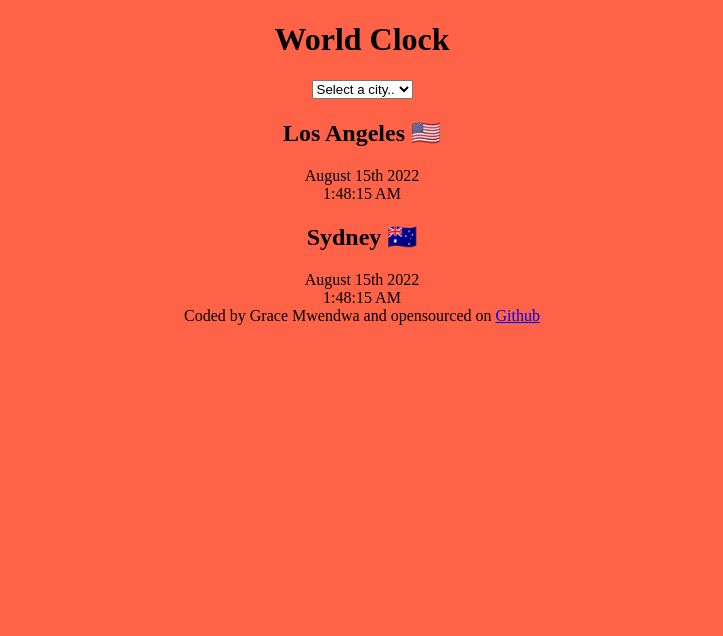
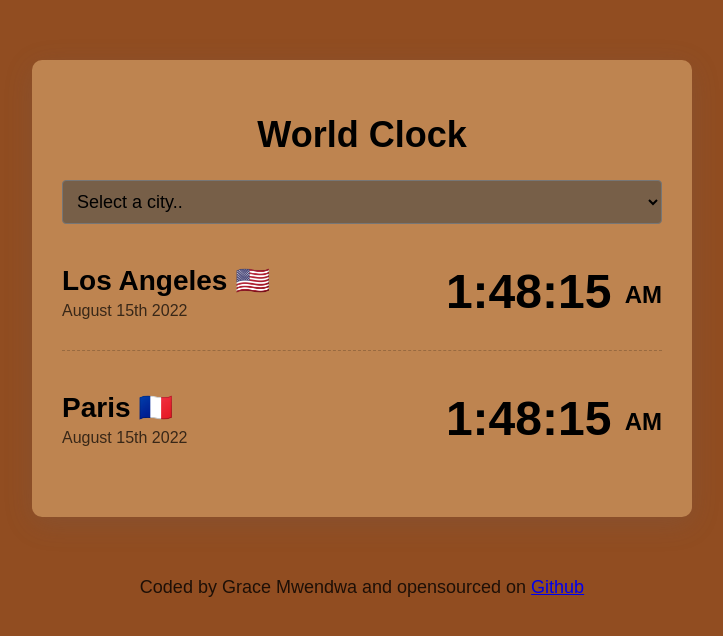
Before and after one commit to grace-mwendwa/World-Clock-Project, a plain HTML site: page index.html in a window 1280 px wide. Shown: the whole page, without its empty margins (278-1001 px from the left). Drawn offline with Linux system fonts and the light colour scheme.

Commit message:
added css and updated the html

```diff
--- a/css/styles.css
+++ b/css/styles.css
@@ -1,7 +1,66 @@
 body {
+  background-color: #914d21;
+  font-family: sans-serif;
+}
+
+h1 {
   text-align: center;
-  background-color: tomato;
+  font-family: sans-serif;
+  font-size: 36px;
 }
+
+h2 {
+  margin: 0 0 5px;
+  font-size: 28px;
+}
+
+select {
+  background-color: #4d4a44a0;
+  display: block;
+  width: 100%;
+  font-size: 18px;
+  border-radius: 4px;
+  padding: 10px;
+}
+
+.container {
+  max-width: 600px;
+  margin: 60px auto;
+  background: #be8450;
+  padding: 30px;
+  box-shadow: rgba(100, 100, 111, 0.2) 0px 7px 29px 0px;
+  border-radius: 10px;
+}
+
+.city {
+  display: flex;
+  margin: 10px 0;
+  justify-content: space-between;
+  padding: 30px 0;
+  border-bottom: 1px dashed rgba(0, 0, 0, 0.2);
+}
+
+.city:last-child {
+  border: none;
+}
+
+.date {
+  opacity: 0.7;
+}
+
+.time {
+  font-size: 48px;
+  font-weight: bold;
+}
+
+.time small {
+  font-size: 24px;
+  vertical-align: middle;
+  line-height: 48px;
+}
+
 footer {
   text-align: center;
+  font-size: 18px;
+  color: rgba(0, 0, 0, 0.8);
 }
--- a/index.html
+++ b/index.html
@@ -18,14 +18,18 @@
       </select>
 
       <div class="city">
-        <h2>Los Angeles 🇺🇸</h2>
-        <div class="date">August 15th 2022</div>
-        <div class="time">1:48:15 AM</div>
+        <div>
+          <h2>Los Angeles 🇺🇸</h2>
+          <div class="date">August 15th 2022</div>
+        </div>
+        <div class="time">1:48:15 <small> AM </small></div>
       </div>
       <div class="city">
-        <h2>Sydney 🇦🇺</h2>
-        <div class="date">August 15th 2022</div>
-        <div class="time">1:48:15 AM</div>
+        <div>
+          <h2>Paris 🇫🇷</h2>
+          <div class="date">August 15th 2022</div>
+        </div>
+        <div class="time">1:48:15 <small> AM </small></div>
       </div>
     </div>
     <footer>
```
